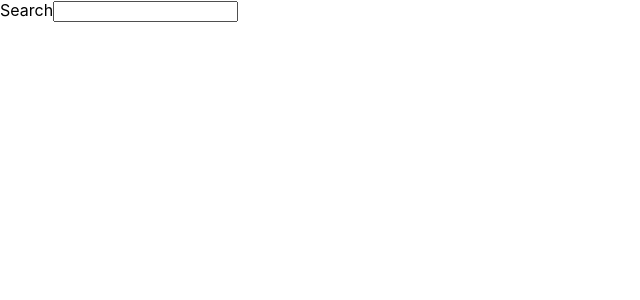
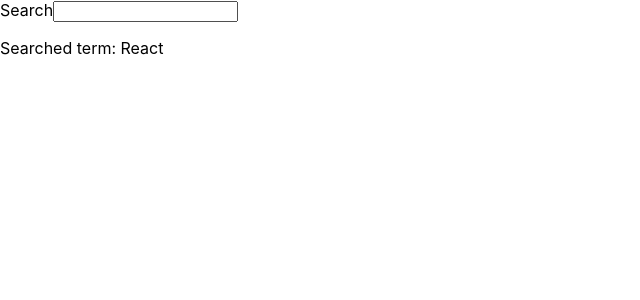
Before and after one commit to paullaster/react-classical-component, a React (Create React App) app: page / in a window 1280 px wide. Shown: the top 300 px of the page, without its empty margins (0-640 px from the left). Built offline with nearby package versions, Linux system fonts and the light colour scheme.

Commit message:
commit classical react

```diff
--- a/src/App.js
+++ b/src/App.js
@@ -20,6 +20,7 @@ export default class App extends Component {
           onChange={ (e) => this.setState({searTerm: e.target.value})}
           />
         </form>
+        <p>Searched term: {searTerm}</p>
       </>
     )
   }
```
